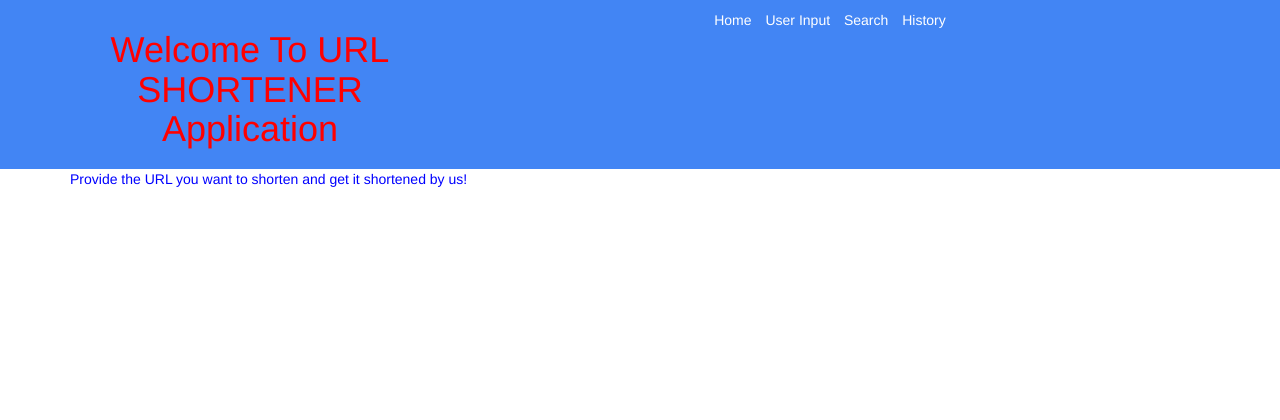
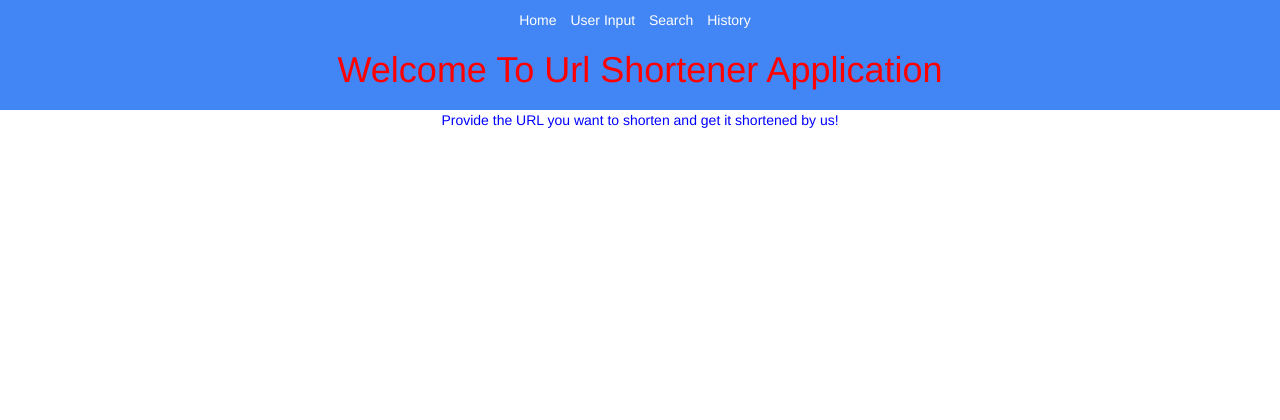
Before and after one commit to masnaashraf/flask_url_shortener_website, a Flask app: page / in a window 1280 px wide. Shown: the top 420 px of the page. Run offline with Flask 2, Linux system fonts and the light colour scheme; some libraries are stand-ins or nearby versions.

Commit message:
Add files via upload

```diff
--- a/templates/Home.html
+++ b/templates/Home.html
@@ -8,7 +8,7 @@ Home
 {% endblock %}
 
 {% block header %}
-Welcome To URL SHORTENER Application
+Welcome To  Url Shortener Application
 {% endblock %}
 
 
--- a/templates/layout.html
+++ b/templates/layout.html
@@ -4,53 +4,53 @@
     <meta charset="UTF-8">
     <meta http-equiv="X-UA-Compatible" content="IE=edge">
     <meta name="viewport" content="width=device-width, initial-scale=1.0">
-  <title>{% block title %}{% endblock %}</title>
+
+    <title>
+    {% block title %}
+    {% endblock %}
+    </title>
     <link rel="stylesheet" href="https://maxcdn.bootstrapcdn.com/bootstrap/3.3.7/css/bootstrap.min.css">
+
     <link rel="stylesheet" href="{{ url_for('static', filename='style.css') }}">
+
+
+
 </head>
 <body>
 
+
+
+    <center>
     <header>
-    <center>
-    <div class="container">
-      <div class="row">
-        <div class="col-md-4">
-          <h1 style="color: red">
-            {% block header %}{% endblock %}
-          </h1>
-        </div>
-        <div class="col-md-8">
         <nav>
             <ul>
-              <li><a href="{{ url_for('index') }}">Home</a></li>
-              <li><a href="{{ url_for('add_input') }}">User Input</a></li>
-              <li><a href="{{ url_for('find') }}">Search</a></li>
-              <li><a href="{{ url_for('display_items') }}">History</a></li>
+
+               <li><a href="{{ url_for("index") }}">Home</a></li>
+               <li><a href="{{ url_for("add_input") }}">User Input</a></li>
+               <li><a href="{{ url_for("find")}}">Search</a></li>
+               <li><a href="{{ url_for("display_items") }}">History</a></li>
             </ul>
             </nav>
-        </div>
-      </div>
-    </div>
-</center>
+        <h1 style="color: red">
+        {% block header %}
+        {% endblock %}
+    </h1>
     </header>
     <main>
-    <div class="container">
-      {% block content %}{% endblock %}
-    </div>
+    {% block content %}
+    {% endblock %}
     </main>
+    </center>
+
     <footer>
-    <div class="container">
-      <div class="row">
-        <div class="col-md-12">
 		<p>&copy; 2023 URL SHORTENER</p>
-        </div>
-      </div>
-    </div>
 	</footer>
 
 <!-- Include jQuery and Bootstrap JS -->
 <script src="https://code.jquery.com/jquery-3.2.1.min.js"></script>
 <script src="https://maxcdn.bootstrapcdn.com/bootstrap/3.3.7/js/bootstrap.min.js"></script>
 
+
 </body>
+
 </html>
```
Also changed, not shown: static/style.css (+15 -0 lines), data.sqlite. Lines whose indentation alone changed are shown as unchanged.
